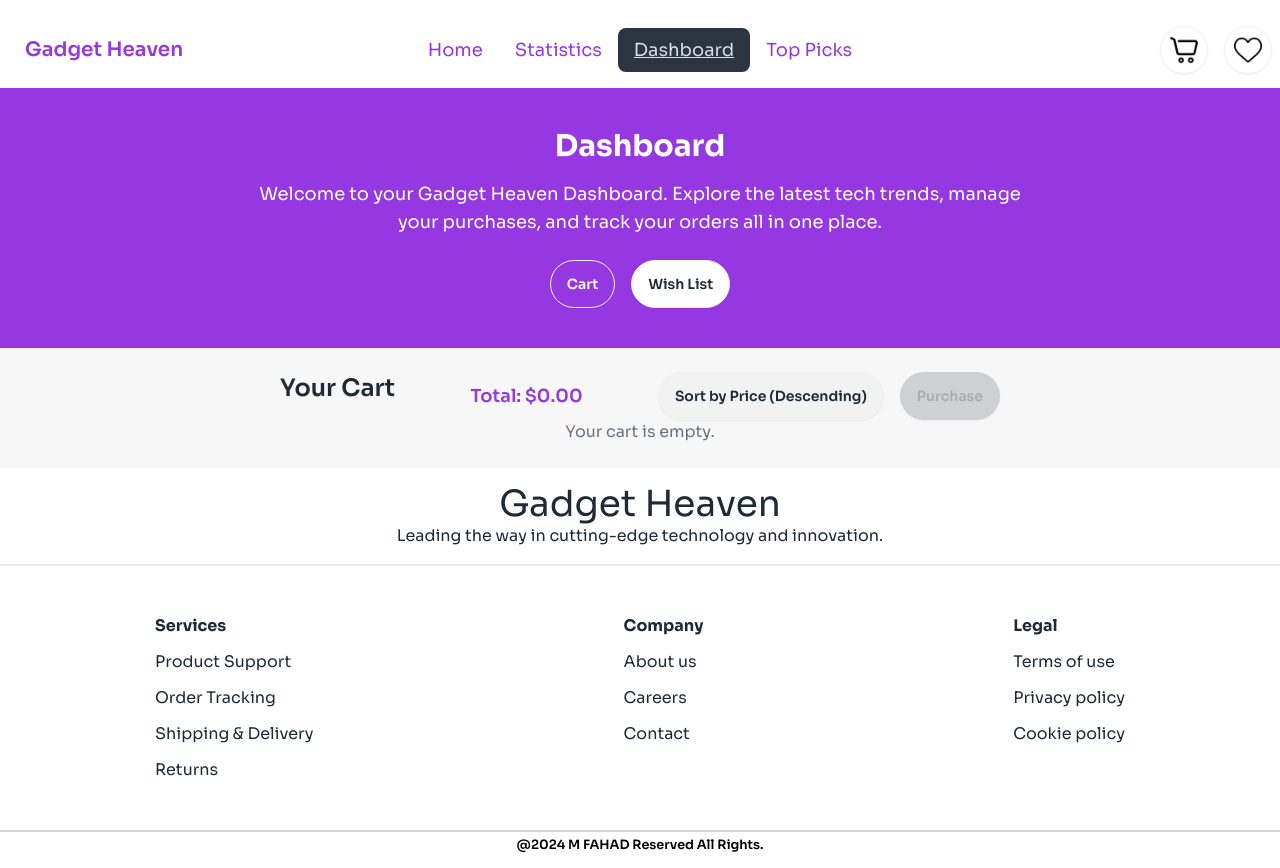
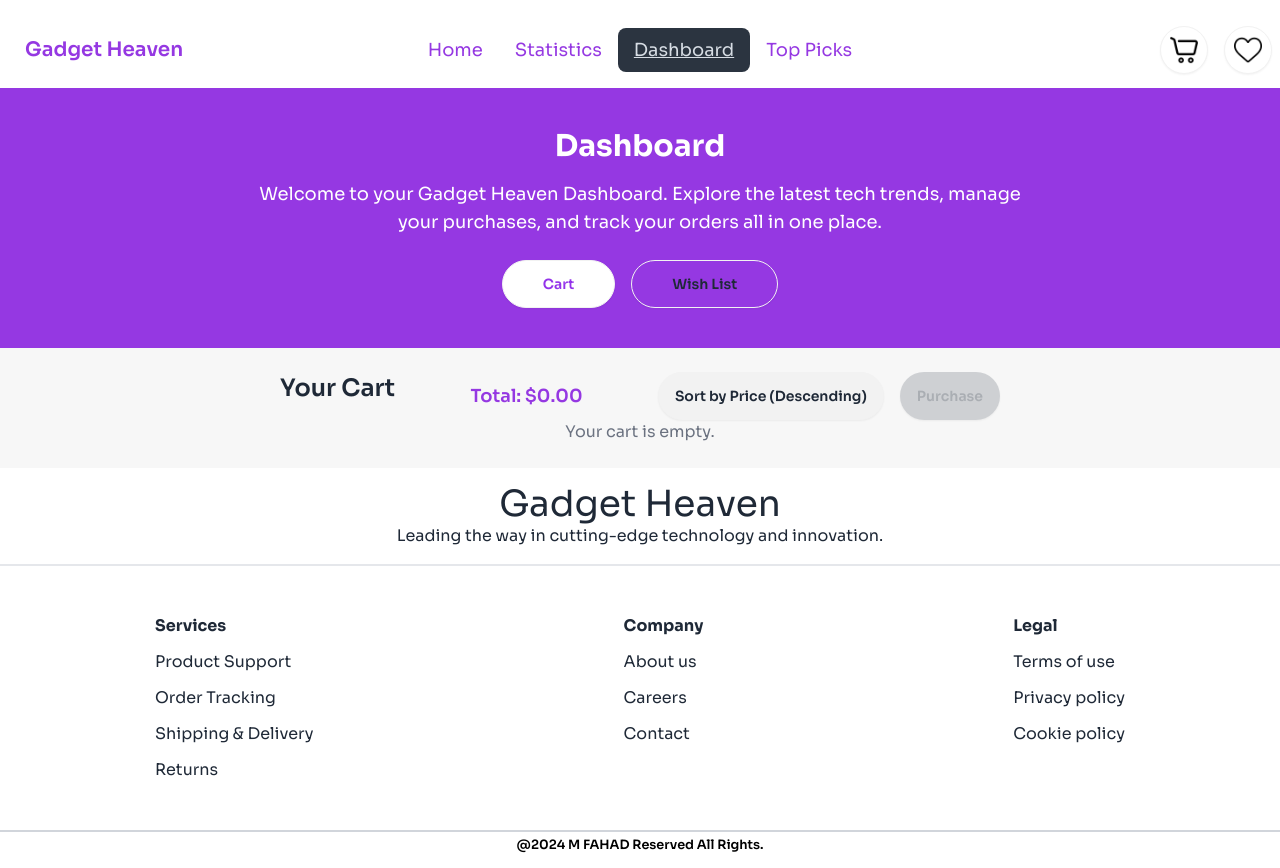
Before and after one commit to MFAAHAD/PH-GADGET-HEAVEN, a React (Vite) app: page /dashboard in a window 1280 px wide. Built offline with nearby package versions, Linux system fonts and the light colour scheme.

Commit message:
project done

```diff
--- a/public/gadgets.json
+++ b/public/gadgets.json
@@ -38,7 +38,7 @@
   {
     "id": "3",
     "title": "Samsung Galaxy Z Fold 5",
-    "image": "https://i.ibb.co.com/d4VNqRt/galaxy-z-fold5-highlights-colors-phantom-black-mo.jpg",
+    "image": "https://i.ibb.co.com/fQBW7J2/5edf50bc3f20dfd6cd92f40a90fdd03a-jpg-960x960q80-jpg.webp",
     "category": "Phones",
     "price": 899.99,
     "description": "A sleek smartphone with powerful performance and excellent low-light camera.",
@@ -56,7 +56,7 @@
   {
     "id": "4",
     "title": "OnePlus 11 5G",
-    "image": "https://i.ibb.co.com/HCGY30H/One-Plus-11-5-G-Sports-a-Big-Black-Hole-Styled-Hasselblad-Camera-Bump.jpg",
+    "image": "https://i.ibb.co.com/0FrGSJY/images-global-appear-phone-green-1-jpg.webp",
     "category": "Phones",
     "price": 699.99,
     "description": "Affordable smartphone with excellent battery life and decent performance.",
@@ -74,7 +74,7 @@
   {
     "id": "5",
     "title": "Samsung Galaxy Z Flip 5",
-    "image": "https://i.ibb.co.com/y0cBrdG/m-123.png",
+    "image": "https://i.ibb.co.com/fGC7jnp/961aa050-379b-11ee-bffd-fbc62c29b75d.jpg",
     "category": "Phones",
     "price": 1049.99,
     "description": "High-end smartphone with advanced features and a stunning display.",
@@ -92,7 +92,7 @@
   {
     "id": "6",
     "title": "Google Pixel 8 Pro",
-    "image": "https://i.ibb.co.com/CVrgLdL/9aa762ec1eb474a2be5846756b9c5a21.jpg",
+    "image": "https://i.ibb.co.com/mGtbhvp/Pixel-8-Pro.jpg",
     "category": "Phones",
     "price": 549.99,
     "description": "Compact smartphone with a high-quality display and solid performance.",
@@ -110,7 +110,7 @@
   {
     "id": "7",
     "title": "OnePlus 9",
-    "image": "https://oasis.opstatics.com/content/dam/oasis/page/2021/9-series/spec-image/9-pro/Pine%20green-gallery..png",
+    "image": "https://i.ibb.co.com/fr5qnMs/nr-hero-One-Plus9-Flagships-3-22-21.jpg",
     "category": "Phones",
     "price": 750.99,
     "description": "Large display smartphone with dual SIM support and great battery life.",
@@ -128,7 +128,7 @@
   {
     "id": "8",
     "title": "Nikon D3500",
-    "image": "https://i.ibb.co.com/3TpzL3S/16-06-2023-best-dslr-camera-23443226.webp",
+    "image": "https://i.ibb.co.com/WW4rYGW/Niko-D3500-lead.jpg",
     "category": "Accessories",
     "price": 499.99,
     "description": "DSLR camera with high resolution and great performance in low light.",
@@ -146,7 +146,7 @@
   {
     "id": "9",
     "title": "Canon EOS 80D",
-    "image": "https://i.ibb.co.com/Qppk3Qq/pngtree-man-holds-up-a-canon-dslr-camera-image-2509959.jpg",
+    "image": "https://i.ibb.co.com/ZSkrC55/Canon-80-D-Blog-Cover.webp",
     "category": "Accessories",
     "price": 699.99,
     "description": "Compact digital camera with powerful zoom and easy-to-use controls.",
@@ -163,8 +163,8 @@
   },
   {
     "id": "10",
-    "title": "Dell Inspiron",
-    "image": "https://i.ibb.co.com/LhJqk00/dell-inspiron-15-3530-13th-gen-intel-core-i3-11704867341.webp",
+    "title": "Dell Inspiron 15 ",
+    "image": "https://i.ibb.co.com/gyNx2Wb/6573731cv3d.jpg",
     "category": "Laptops",
     "price": 1000,
     "description": "Dell Inspiron 3520 Affordable laptop with Intel Core i3, 15.6 display, and reliable performance.",
@@ -182,7 +182,7 @@
   {
     "id": "11",
     "title": "MacBook Air M2",
-    "image": "https://www.apple.com/newsroom/images/product/mac/standard/Apple-MacBook-Pro-M2-Pro-and-M2-Max-hero-230117.jpg.news_app_ed.jpg",
+    "image": "https://i.ibb.co.com/frHSbBH/211025072623-macbook-pro-14-display-5-1-1000x600.jpg",
     "category": "MacBook",
     "price": 1300,
     "description": "MacBook Air M2, a powerful yet ultra-light laptop with Apple's M2 chip, stunning Retina display, and all-day battery life.",
--- a/src/pages/DashBoard.jsx
+++ b/src/pages/DashBoard.jsx
@@ -88,16 +88,16 @@ const DashBoard = () => {
         <div className="space-x-4">
           <button
             onClick={() => setShowCart(true)}
-            className={`btn rounded-full ${
-              showCart ? "bg-[#9538E2] text-white" : "bg-white"
+            className={`btn rounded-full md:px-10 ${
+              showCart ? " bg-white text-purple-600" : "bg-[#9538E2]"
             }`}
           >
             Cart
           </button>
           <button
             onClick={() => setShowCart(false)}
-            className={`btn rounded-full ${
-              !showCart ? "bg-[#9538E2] text-white" : "bg-white"
+            className={`btn rounded-full md:px-10 ${
+              !showCart ? "bg-white text-purple-600" : "bg-[#9538E2]"
             }`}
           >
             Wish List
```
